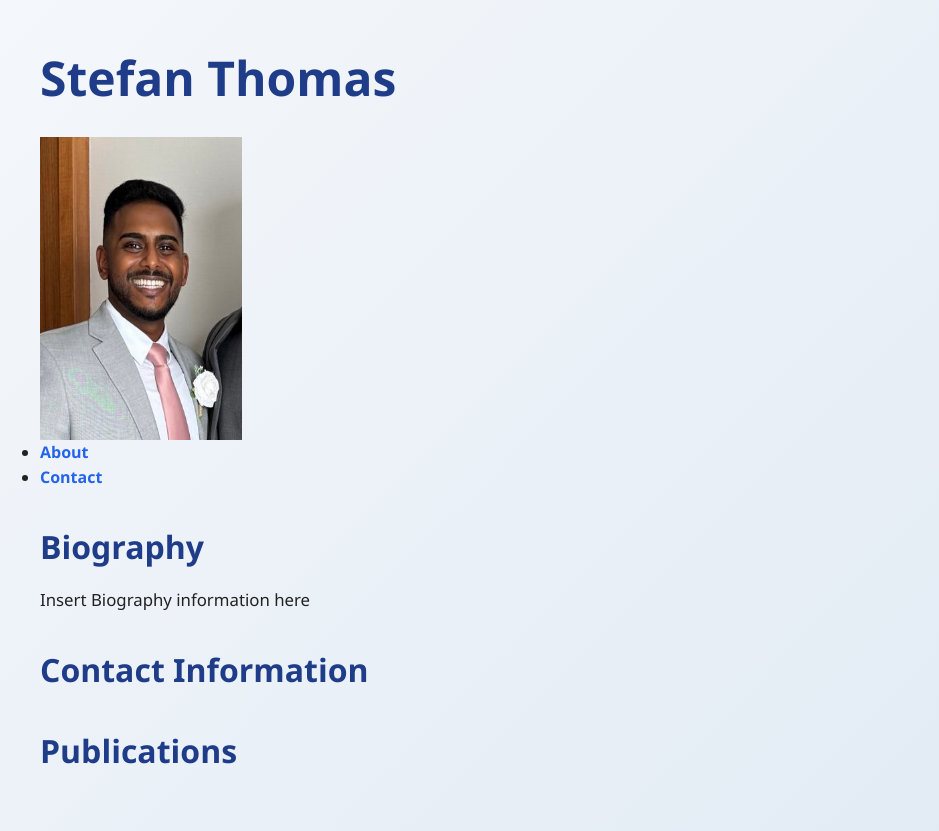
After one commit to Stefan-Thomas26/jhu_software_concepts, a Flask app: template module_1/personal_website/app/templates/home.html in a window 1280 px wide. The commit adds this page. Shown: the whole page, without its empty margins (0-939 px from the left). Run offline with Flask 3, Linux system fonts and the light colour scheme; the template is opened without the code that fills it, so the values that code supplies are empty.

Commit message:
Lots of changes to project organization. Aded some CSS for beautification.

```diff
--- a/module_1/personal_website/app/__init__.py
+++ b/module_1/personal_website/app/__init__.py
@@ -1 +1,33 @@
-#__init__.py initializes yourapplication creating a  flask instance
+#__init__.py initializes your application creating a  flask instance
+
+
+from flask import Flask, render_template
+
+app = Flask(__name__) # Flask constructor
+
+# A decoratore used ot tell the applicateion
+# the URL is assocaited function
+@app.route('/')
+def index():
+    return render_template('home.html')
+
+@app.route('/about')
+def about():
+    # You can render a new html template here for biography
+    return "The about page"
+    # return render_template('stefanThomasBiography.html')
+
+@app.route('/contactInfo')
+def contactInfo():
+    return "Use this page to show contact info html"
+    # return render_template('contactInfo.html')
+
+
+
+
+
+
+# Where are we running?
+if __name__ == '__main__':
+    # RUn the application
+    app.run(host = '0.0.0.0', port = 8080)
--- /dev/null
+++ b/module_1/personal_website/app/requirements.txt
@@ -0,0 +1 @@
+#Requirements.txt where you store your package dependencies
--- a/module_1/personal_website/app/static/main.css
+++ b/module_1/personal_website/app/static/main.css
@@ -1 +1,71 @@
-##main.css any static files loaded into your app (CSS, images etc.)
+/* ##main.css any static files loaded into your app (CSS, images etc.) */
+
+/* ===== Global Reset ===== */
+* {
+  margin: 0;
+  padding: 0;
+  box-sizing: border-box;
+}
+
+/* ===== Body Styling ===== */
+body {
+  font-family: 'Segoe UI', Tahoma, Geneva, Verdana, sans-serif;
+  background: linear-gradient(135deg, #f4f7fb, #dfe9f3);
+  color: #222;
+  line-height: 1.6;
+  padding: 40px;
+}
+
+/* ===== Container ===== */
+.container {
+  max-width: 1000px;
+  margin: auto;
+  background: white;
+  padding: 40px;
+  border-radius: 20px;
+  box-shadow: 0 10px 30px rgba(0, 0, 0, 0.1);
+}
+
+/* ===== Headings ===== */
+h1, h2, h3 {
+  color: #1f3c88;
+  margin-bottom: 15px;
+}
+
+h1 {
+  font-size: 3rem;
+  margin-bottom: 20px;
+}
+
+h2 {
+  font-size: 2rem;
+  margin-top: 30px;
+}
+
+/* ===== Paragraphs ===== */
+p {
+  margin-bottom: 20px;
+  font-size: 1.05rem;
+}
+
+/* ===== Links ===== */
+a {
+  color: #2563eb;
+  text-decoration: none;
+  transition: color 0.3s ease;
+}
+
+a:hover {
+  color: #1e40af;
+}
+
+/* ===== Buttons ===== */
+button {
+  background: linear-gradient(135deg, #2563eb, #1d4ed8);
+  color: white;
+  border: none;
+  padding: 12px 24px;
+  border-radius: 12px;
+  cursor: pointer;
+  font-size: 1rem;
+}
--- /dev/null
+++ b/module_1/personal_website/app/templates/home.html
@@ -0,0 +1,60 @@
+<!DOCTYPE html>
+<html>
+
+    <head>
+        <!-- title, cookies, metadata go here, not sure what else; not viewable in webpage -->
+        <title>
+            Stefan Thomas
+        </title>
+        <link rel="stylesheet" href="{{ url_for('static' , filename = 'main.css') }}">
+
+    </head>
+
+    <body>
+        <!-- This is the entire body of the webpage -->
+
+
+        <!-- Header -->
+        <h1>
+            Stefan Thomas
+        </h1>
+
+        <img src="{{url_for('static', filename = 'stefanThomasProfilePicture.jpg')}}"align="middle" style="width:202px;height:303px;"/>
+
+        <strong>
+            <nav>
+                <ul class ="menu">
+                    <li>
+                        <a href="{{ url_for('about')}}">About</a>
+                    </li>
+
+                    <li>
+                        <a href="{{ url_for('contactInfo')}}">Contact</a>
+                    </li>
+                </ul>
+
+            </nav>
+        </strong>
+
+        <h2>
+            Biography
+        </h2>
+
+        <p>
+            Insert Biography information here
+        </p>
+
+        <h2>
+            Contact Information
+        </h2>
+
+        <h2>
+            Publications
+        </h2>
+
+
+    </body>
+
+
+
+</html>
```
Also changed, not shown: module_1/personal_website/app/static/stefanThomasProfilePicture.jpg (added), module_1/personal_website/requirements.txt (deleted).
